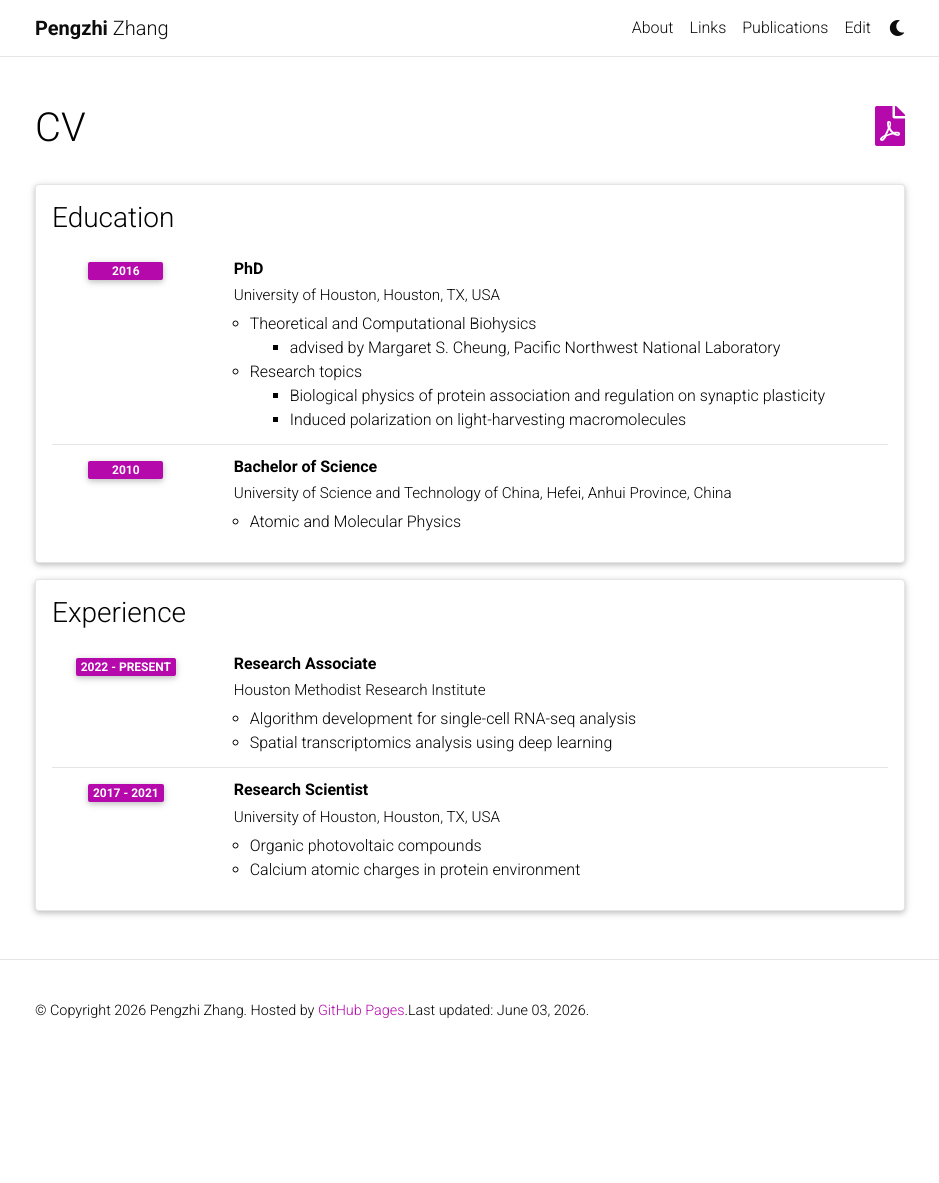
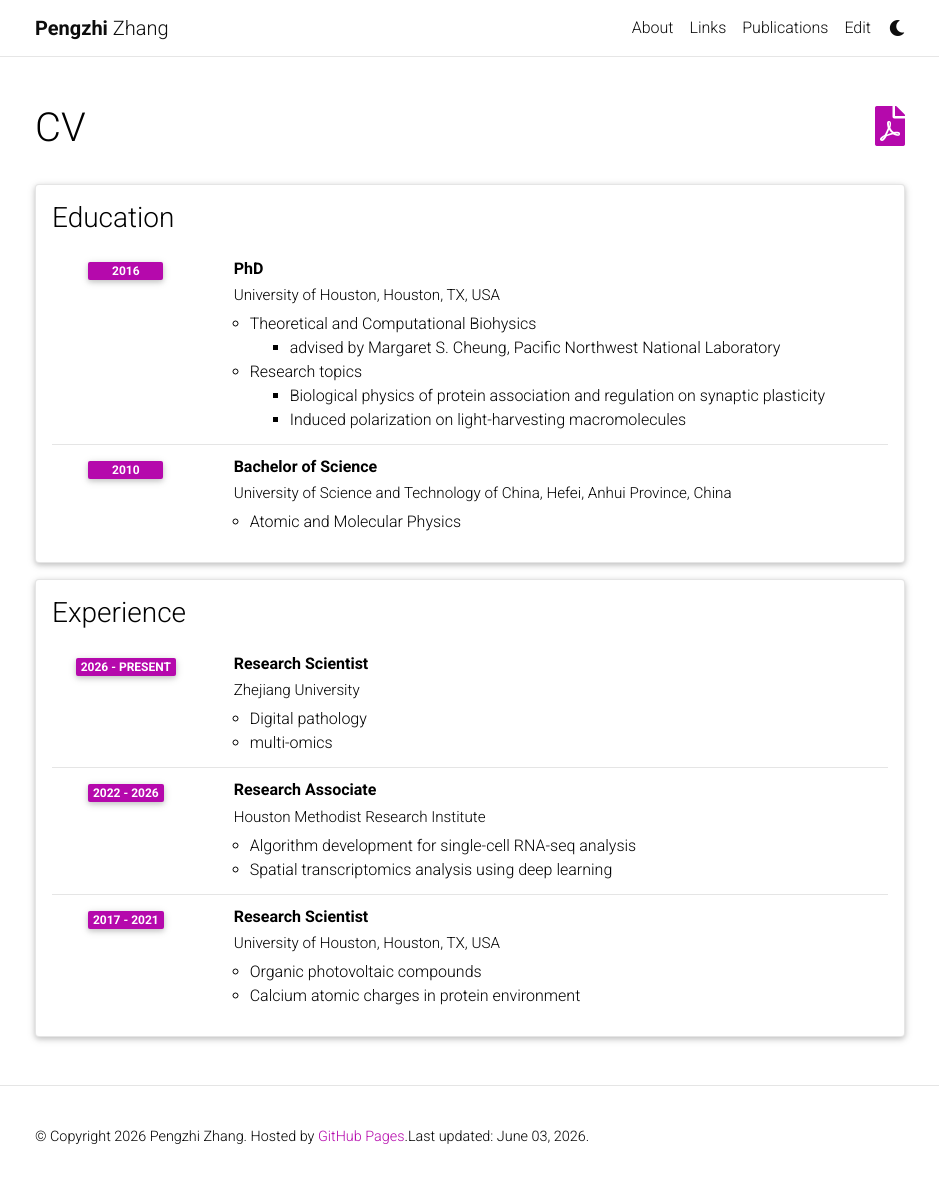
Before and after one commit to biopzhang/biopzhang.github.io, a Jekyll site: the page built from _pages/cv.md, in a window 1280 px wide and 1188 px high. Shown: the top 1183 px of the window, without its empty margins (170-1109 px from the left). Built offline with Jekyll 4.4.1, drawn with Linux system fonts in a browser that asks for light colours; comment, search, counter and statistics services are not loaded; a style sheet for code colours, icons or effects is not loaded.

Commit message:
Update site content from editor

```diff
--- a/_data/cv.yml
+++ b/_data/cv.yml
@@ -20,9 +20,15 @@
 - title: Experience
   type: time_table
   contents:
+    - title: Research Scientist
+      institution: Zhejiang University
+      year: 2026 - present
+      description:
+        - Digital pathology
+        - multi-omics
     - title: Research Associate
       institution: Houston Methodist Research Institute
-      year: 2022 - present
+      year: 2022 - 2026
       description:
         - Algorithm development for single-cell RNA-seq analysis
         - Spatial transcriptomics analysis using deep learning
```
